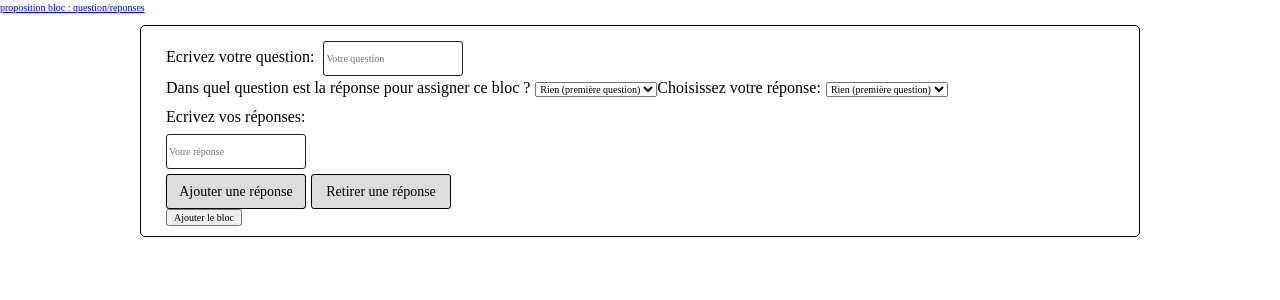
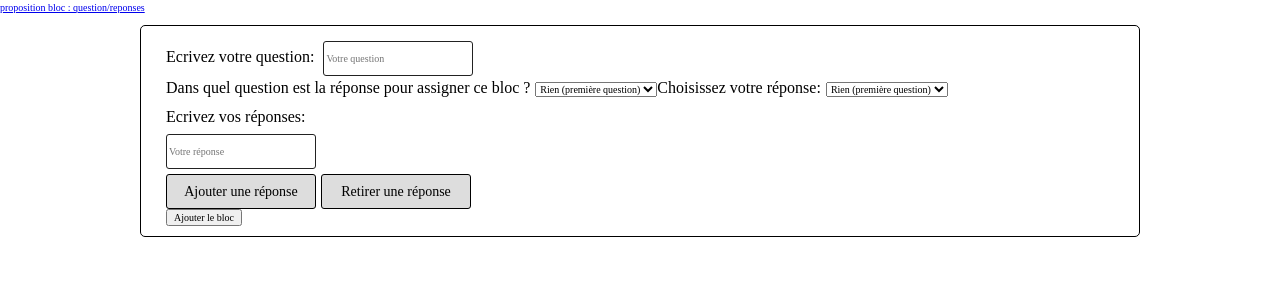
Before and after one commit to frederic-opdebeck/cube, a PHP site: page / in a window 1280 px wide. Shown: the top 300 px of the page. Run offline with PHP 8.4, Linux system fonts and the light colour scheme.

Commit message:
Update style.css

```diff
--- a/css/style.css
+++ b/css/style.css
@@ -33,7 +33,7 @@
 #addBloc button {
     font-size:14px;
     padding: 3px;
-    width: 140px;
+    width: 150px;
     height: 35px;
 
     background-color: #DDD;
@@ -48,9 +48,13 @@
 }
 */
 #formQuestion input[type=text]{
-    min-width:140px;
+    min-width:150px;
     height: 35px;
     border:1px solid #222;
     border-radius: 3px;
     padding:2px;
 }
+#addBloc button:hover,
+#addBloc input[type=text]:hover{
+    letter-spacing: 110%;
+}
```
